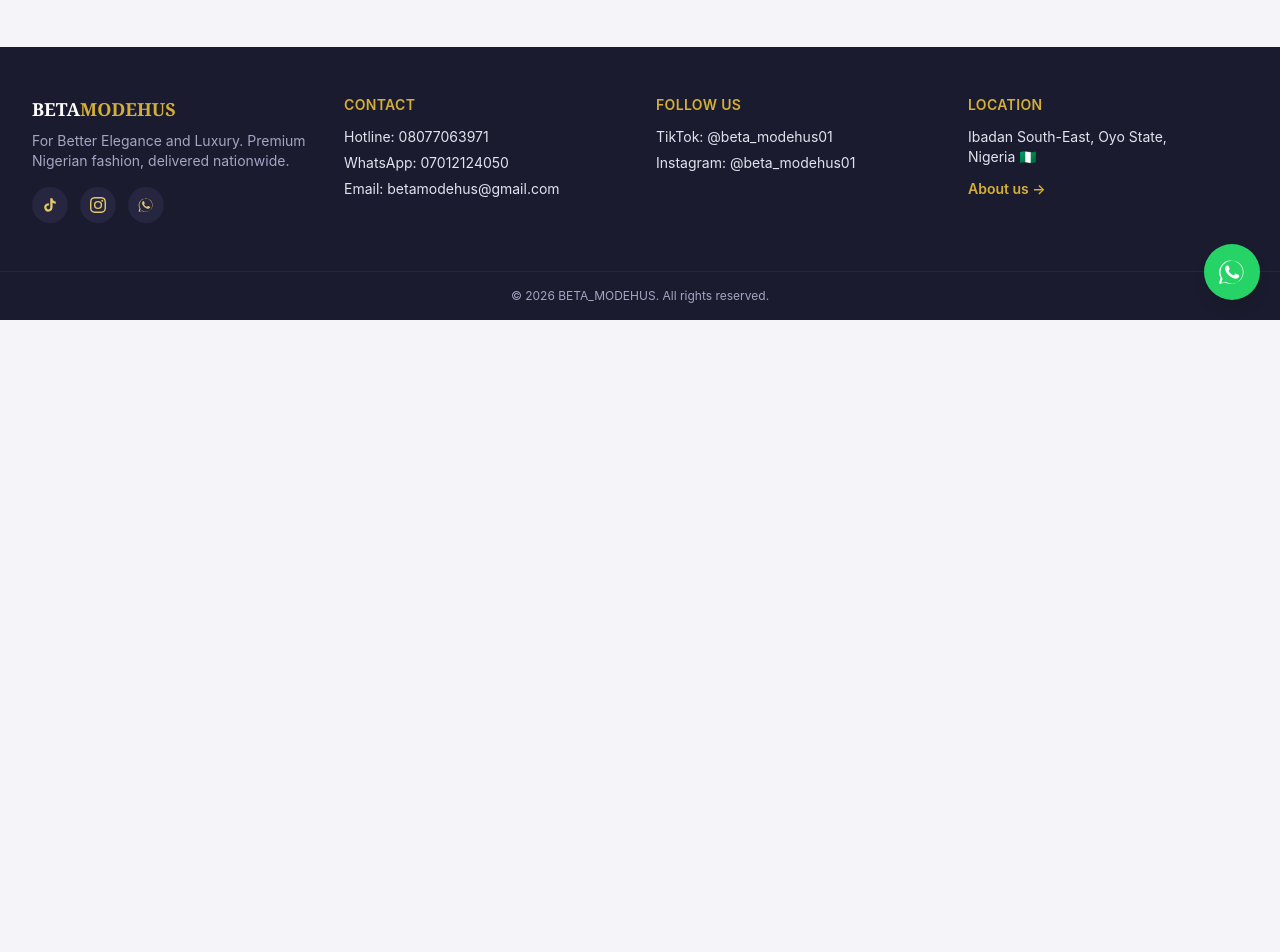
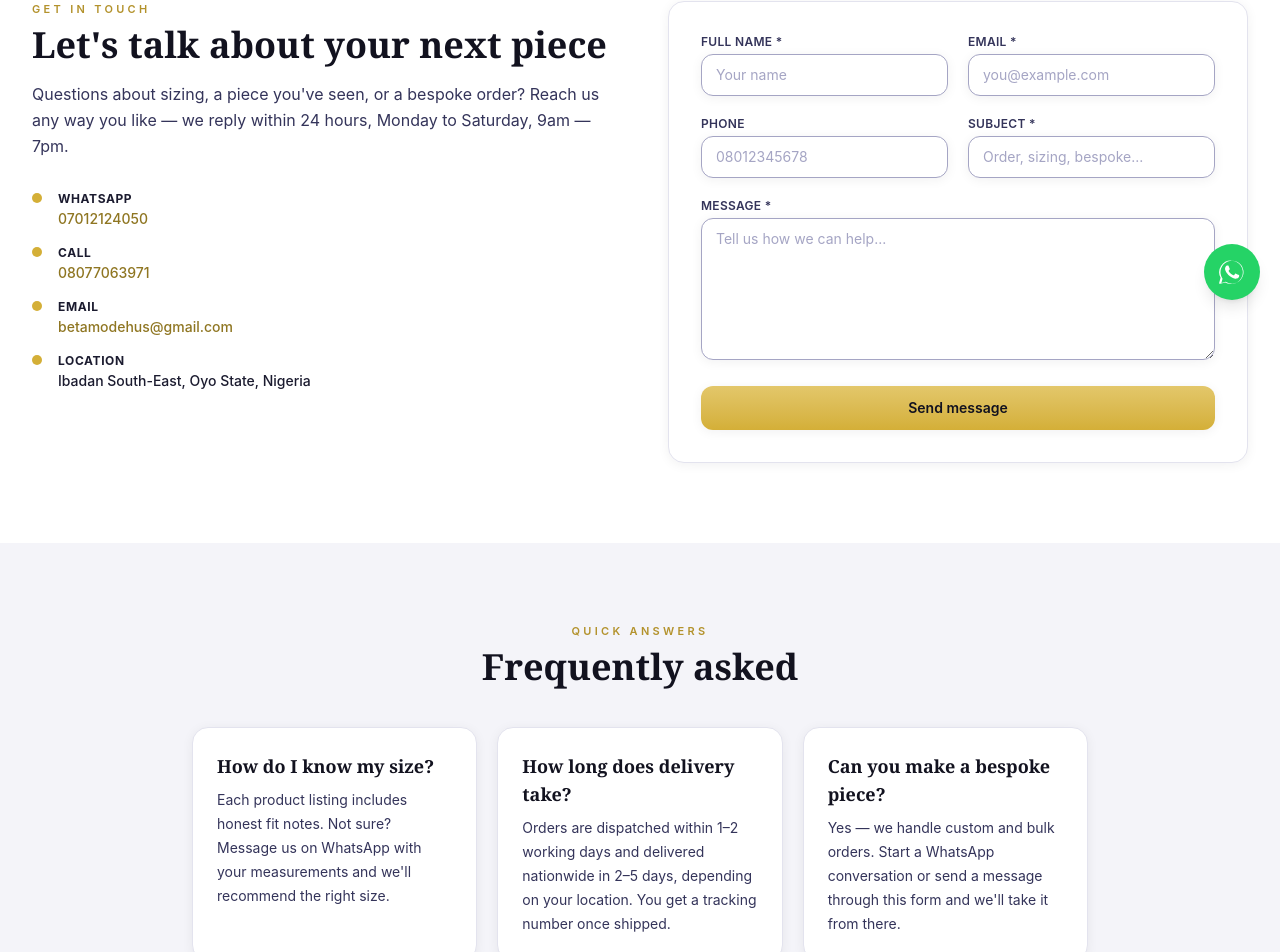
Before and after one commit to olasunkamiabdulrasheed-design/BETA_MODEHUS, a React (Vite) app in the folder frontend/: page /contact in a window 1280 px wide. Shown: the part 480-1432 px from the top of the page. Before the commit the page ends 800 px from the top, so only its background shows below. Built offline with nearby package versions, Linux system fonts and the light colour scheme; no server answers.

Commit message:
feat: contact page route + reusable contact section component

```diff
--- a/frontend/src/App.jsx
+++ b/frontend/src/App.jsx
@@ -2,6 +2,7 @@ import { Routes, Route } from "react-router-dom";
 import Layout from "./components/Layout.jsx";
 import Home from "./pages/Home.jsx";
 import About from "./pages/About.jsx";
+import Contact from "./pages/Contact.jsx";
 import Catalog from "./pages/Catalog.jsx";
 import ProductDetail from "./pages/ProductDetail.jsx";
 import Cart from "./pages/Cart.jsx";
@@ -22,6 +23,7 @@ export default function App() {
       <Route element={<Layout />}>
         <Route path="/" element={<Home />} />
         <Route path="/about" element={<About />} />
+        <Route path="/contact" element={<Contact />} />
         <Route path="/products" element={<Catalog />} />
         <Route path="/products/:slug" element={<ProductDetail />} />
         <Route path="/cart" element={<Cart />} />
--- /dev/null
+++ b/frontend/src/components/ContactSection.jsx
@@ -0,0 +1,176 @@
+import { useState } from "react";
+import { api } from "../api/client.js";
+
+const EMPTY = { name: "", email: "", phone: "", subject: "", message: "" };
+
+const DETAILS = [
+  ["WhatsApp", "07012124050", "https://wa.me/2347012124050"],
+  ["Call", "08077063971", "tel:08077063971"],
+  ["Email", "betamodehus@gmail.com", "mailto:betamodehus@gmail.com"],
+  ["Location", "Ibadan South-East, Oyo State, Nigeria", ""],
+];
+
+export default function ContactSection() {
+  const [form, setForm] = useState(EMPTY);
+  const [busy, setBusy] = useState(false);
+  const [error, setError] = useState("");
+  const [sent, setSent] = useState(false);
+
+  const set =
+    (key) =>
+    (e) =>
+      setForm((f) => ({ ...f, [key]: e.target.value }));
+
+  const submit = async (e) => {
+    e.preventDefault();
+    setBusy(true);
+    setError("");
+    try {
+      await api.post("/contact/", form);
+      setSent(true);
+      setForm(EMPTY);
+    } catch {
+      setError("Could not send your message. Please try again.");
+    } finally {
+      setBusy(false);
+    }
+  };
+
+  return (
+    <section id="contact" className="bg-white py-20">
+      <div className="container-bm grid gap-10 lg:grid-cols-2 lg:gap-14">
+        {/* INFO */}
+        <div>
+          <p className="eyebrow">Get in touch</p>
+          <h2 className="font-display mt-2 text-3xl font-bold text-midnight-950 sm:text-4xl">
+            Let's talk about your next piece
+          </h2>
+          <p className="mt-4 leading-relaxed text-midnight-700">
+            Questions about sizing, a piece you've seen, or a bespoke order?
+            Reach us any way you like — we reply within 24 hours, Monday to
+            Saturday, 9am — 7pm.
+          </p>
+
+          <dl className="mt-8 space-y-4">
+            {DETAILS.map(([k, v, href]) => (
+              <div key={k} className="flex items-start gap-4">
+                <span className="mt-0.5 flex h-2.5 w-2.5 shrink-0 rounded-full bg-gold-500" />
+                <div>
+                  <dt className="text-xs font-bold uppercase tracking-wider text-midnight-500">
+                    {k}
+                  </dt>
+                  <dd className="mt-0.5 text-sm font-medium text-midnight-900">
+                    {href ? (
+                      <a
+                        href={href}
+                        className="text-gold-700 hover:text-gold-600 hover:underline"
+                      >
+                        {v}
+                      </a>
+                    ) : (
+                      v
+                    )}
+                  </dd>
+                </div>
+              </div>
+            ))}
+          </dl>
+        </div>
+
+        {/* FORM */}
+        <div className="card-bm p-6 sm:p-8">
+          {sent ? (
+            <div className="flex h-full flex-col items-center justify-center py-10 text-center">
+              <span className="flex h-14 w-14 items-center justify-center rounded-full bg-gold-50 text-2xl font-bold text-gold-600">
+                ✓
+              </span>
+              <h3 className="font-display mt-5 text-2xl font-bold text-midnight-950">
+                Message sent
+              </h3>
+              <p className="mt-2 max-w-sm text-sm leading-6 text-midnight-600">
+                Thank you for reaching out. We've received your message and
+                will reply to your email shortly.
+              </p>
+              <button
+                onClick={() => setSent(false)}
+                className="btn-outline mt-6"
+              >
+                Send another message
+              </button>
+            </div>
+          ) : (
+            <form onSubmit={submit} className="space-y-5">
+              <div className="grid gap-5 sm:grid-cols-2">
+                <div>
+                  <label className="label-bm">Full name *</label>
+                  <input
+                    required
+                    value={form.name}
+                    onChange={set("name")}
+                    className="input-bm"
+                    placeholder="Your name"
+                  />
+                </div>
+                <div>
+                  <label className="label-bm">Email *</label>
+                  <input
+                    type="email"
+                    required
+                    value={form.email}
+                    onChange={set("email")}
+                    className="input-bm"
+                    placeholder="you@example.com"
+                  />
+                </div>
+              </div>
+
+              <div className="grid gap-5 sm:grid-cols-2">
+                <div>
+                  <label className="label-bm">Phone</label>
+                  <input
+                    value={form.phone}
+                    onChange={set("phone")}
+                    className="input-bm"
+                    placeholder="08012345678"
+                  />
+                </div>
+                <div>
+                  <label className="label-bm">Subject *</label>
+                  <input
+                    required
+                    value={form.subject}
+                    onChange={set("subject")}
+                    className="input-bm"
+                    placeholder="Order, sizing, bespoke..."
+                  />
+                </div>
+              </div>
+
+              <div>
+                <label className="label-bm">Message *</label>
+                <textarea
+                  required
+                  rows={6}
+                  value={form.message}
+                  onChange={set("message")}
+                  className="input-bm"
+                  placeholder="Tell us how we can help..."
+                />
+              </div>
+
+              {error && (
+                <p className="rounded-xl border border-red-200 bg-red-50 px-4 py-3 text-sm text-red-700">
+                  {error}
+                </p>
+              )}
+
+              <button type="submit" disabled={busy} className="btn-gold w-full !py-3">
+                {busy ? "Sending..." : "Send message"}
+              </button>
+            </form>
+          )}
+        </div>
+      </div>
+    </section>
+  );
+}
--- /dev/null
+++ b/frontend/src/pages/Contact.jsx
@@ -0,0 +1,58 @@
+import ContactSection from "../components/ContactSection.jsx";
+
+const FAQ = [
+  [
+    "How do I know my size?",
+    "Each product listing includes honest fit notes. Not sure? Message us on WhatsApp with your measurements and we'll recommend the right size.",
+  ],
+  [
+    "How long does delivery take?",
+    "Orders are dispatched within 1–2 working days and delivered nationwide in 2–5 days, depending on your location. You get a tracking number once shipped.",
+  ],
+  [
+    "Can you make a bespoke piece?",
+    "Yes — we handle custom and bulk orders. Start a WhatsApp conversation or send a message through this form and we'll take it from there.",
+  ],
+];
+
+export default function Contact() {
+  return (
+    <div>
+      <section className="bg-midnight-950 py-16 text-center text-white sm:py-20">
+        <div className="container-bm">
+          <p className="eyebrow !text-gold-500">Contact us</p>
+          <h1 className="font-display mt-3 text-4xl font-bold sm:text-5xl">
+            We're here to help
+          </h1>
+          <p className="mx-auto mt-4 max-w-xl text-sm text-midnight-200 sm:text-base">
+            Sizing, orders, bespoke tailoring or bulk purchases — send a
+            message and we'll get back to you within 24 hours.
+          </p>
+        </div>
+      </section>
+
+      <ContactSection />
+
+      <section className="py-20">
+        <div className="container-bm">
+          <div className="text-center">
+            <p className="eyebrow">Quick answers</p>
+            <h2 className="font-display mt-2 text-3xl font-bold text-midnight-950 sm:text-4xl">
+              Frequently asked
+            </h2>
+          </div>
+          <div className="mx-auto mt-10 grid max-w-4xl gap-5 md:grid-cols-3">
+            {FAQ.map(([q, a]) => (
+              <div key={q} className="card-bm p-6">
+                <h3 className="font-display text-lg font-bold text-midnight-950">
+                  {q}
+                </h3>
+                <p className="mt-2 text-sm leading-6 text-midnight-700">{a}</p>
+              </div>
+            ))}
+          </div>
+        </div>
+      </section>
+    </div>
+  );
+}
```
